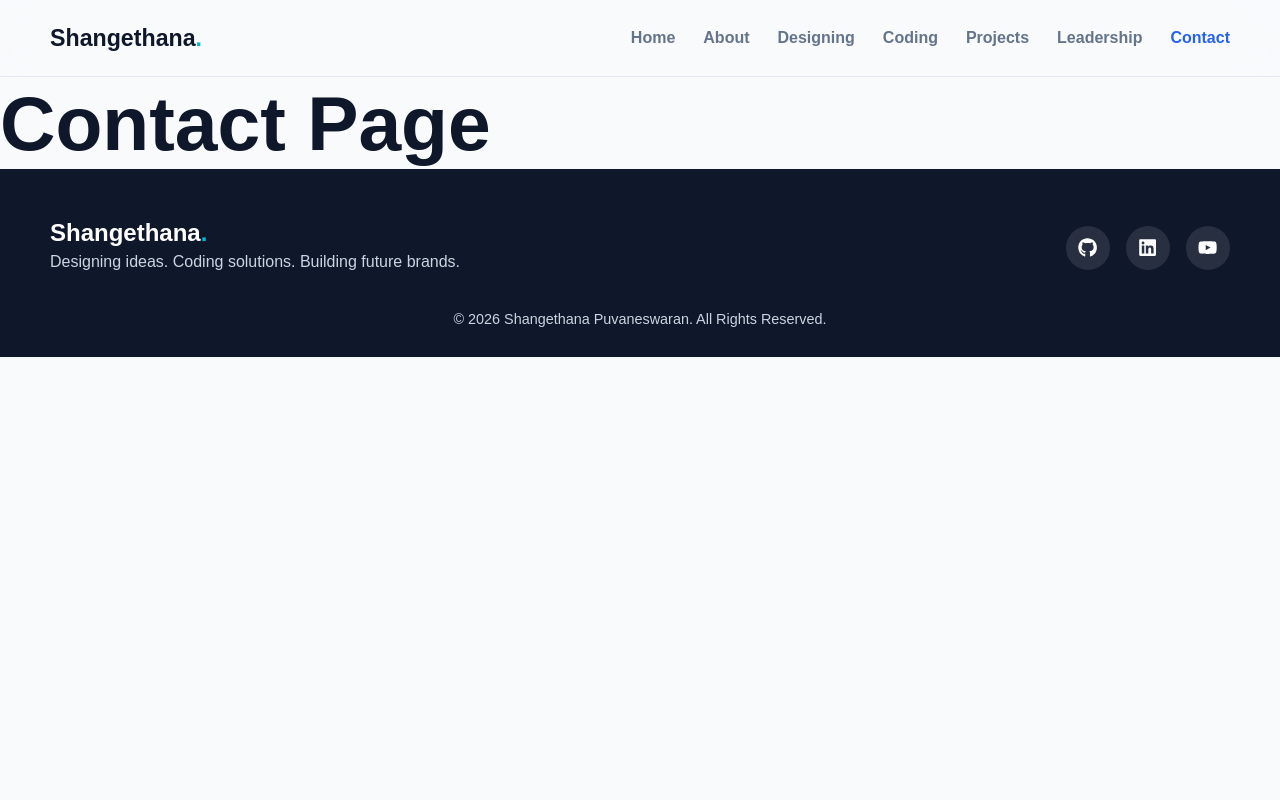
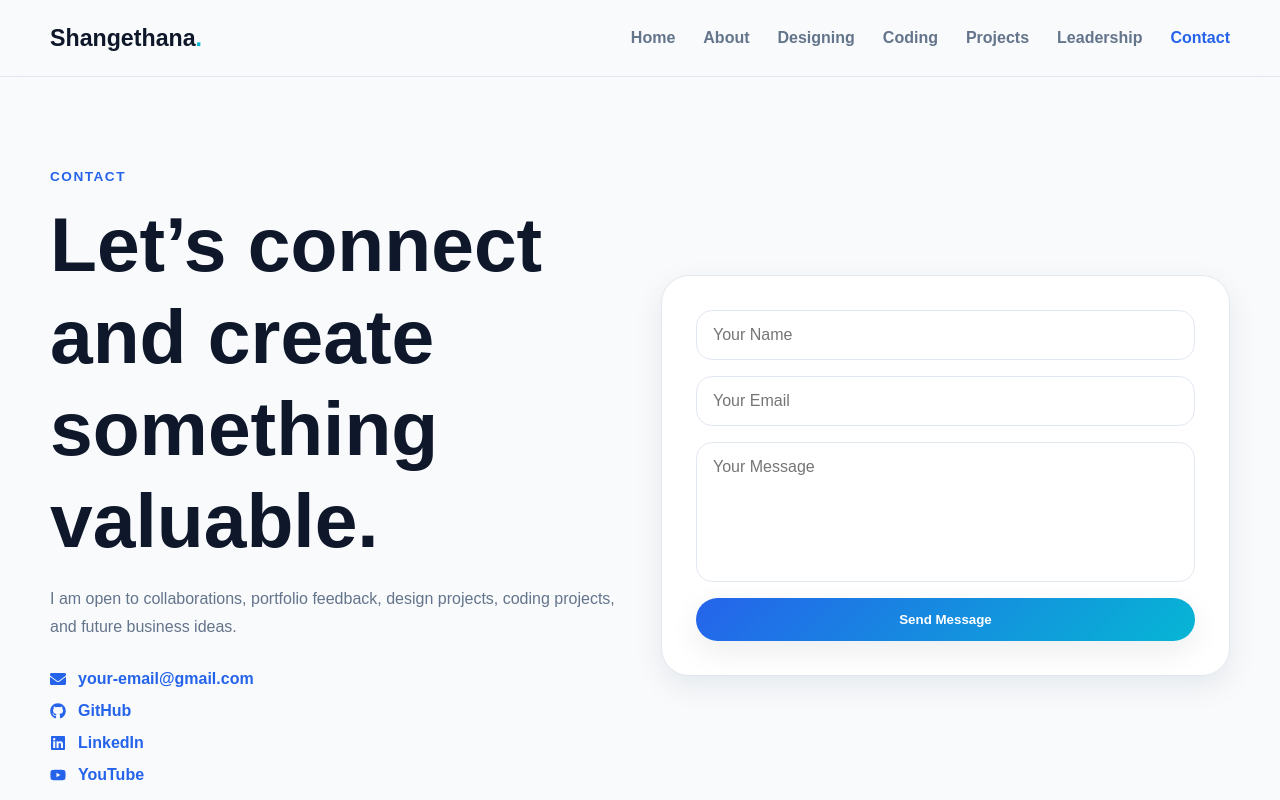
Before and after one commit to PuvaneswaranShangethana/shangethana-portfolio, a React (Vite) app: page /contact in a window 1280 px wide. Shown: the top 800 px of the page. Built offline with nearby package versions, Linux system fonts and the light colour scheme.

Commit message:
Create contact portfolio page

```diff
--- /dev/null
+++ b/src/pages/Contact/Contact.css
@@ -0,0 +1,65 @@
+.contact-page {
+  min-height: 80vh;
+  background: var(--color-bg);
+}
+
+.contact-page-container {
+  display: grid;
+  grid-template-columns: 1fr 1fr;
+  gap: 42px;
+  align-items: center;
+}
+
+.contact-page h1 {
+  margin-bottom: 18px;
+}
+
+.contact-page-links {
+  display: grid;
+  gap: 14px;
+  margin-top: 28px;
+}
+
+.contact-page-links a {
+  display: inline-flex;
+  align-items: center;
+  gap: 12px;
+  color: var(--color-secondary);
+  font-weight: 700;
+}
+
+.contact-page-form {
+  padding: 34px;
+  border-radius: var(--radius-lg);
+  background: var(--color-surface);
+  border: 1px solid var(--color-border);
+  box-shadow: var(--shadow-soft);
+  display: grid;
+  gap: 16px;
+}
+
+.contact-page-form input,
+.contact-page-form textarea {
+  width: 100%;
+  border: 1px solid var(--color-border);
+  border-radius: 16px;
+  padding: 15px 16px;
+  font-family: inherit;
+  font-size: 1rem;
+  outline: none;
+}
+
+.contact-page-form input:focus,
+.contact-page-form textarea:focus {
+  border-color: var(--color-secondary);
+}
+
+.contact-page-form textarea {
+  resize: none;
+}
+
+@media (max-width: 900px) {
+  .contact-page-container {
+    grid-template-columns: 1fr;
+  }
+}
--- a/src/pages/Contact/Contact.jsx
+++ b/src/pages/Contact/Contact.jsx
@@ -1,5 +1,35 @@
+import { FaEnvelope, FaGithub, FaLinkedin, FaYoutube } from "react-icons/fa";
+import "./Contact.css";
+
 function Contact() {
-  return <h1>Contact Page</h1>;
+  return (
+    <main className="section contact-page">
+      <div className="container contact-page-container">
+        <div>
+          <span className="section-label">Contact</span>
+          <h1>Let’s connect and create something valuable.</h1>
+          <p>
+            I am open to collaborations, portfolio feedback, design projects,
+            coding projects, and future business ideas.
+          </p>
+
+          <div className="contact-page-links">
+            <a href="mailto:your-email@gmail.com"><FaEnvelope /> your-email@gmail.com</a>
+            <a href="https://github.com/" target="_blank"><FaGithub /> GitHub</a>
+            <a href="https://www.linkedin.com/in/shangethana11" target="_blank"><FaLinkedin /> LinkedIn</a>
+            <a href="https://www.youtube.com/@CinematicHeartbeat" target="_blank"><FaYoutube /> YouTube</a>
+          </div>
+        </div>
+
+        <form className="contact-page-form">
+          <input type="text" placeholder="Your Name" />
+          <input type="email" placeholder="Your Email" />
+          <textarea rows="6" placeholder="Your Message"></textarea>
+          <button type="button" className="btn btn-primary">Send Message</button>
+        </form>
+      </div>
+    </main>
+  );
 }
 
 export default Contact;
```
